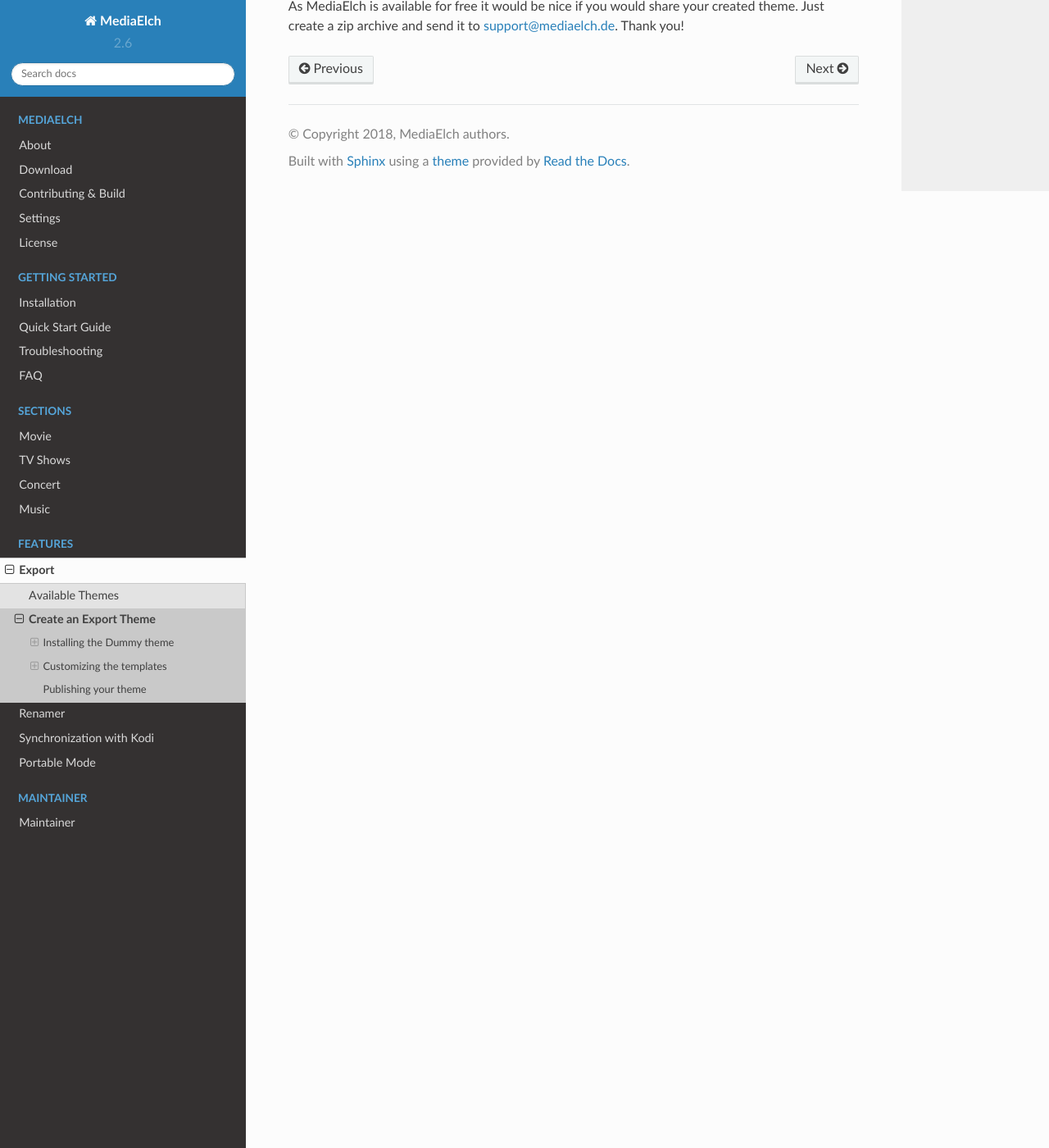
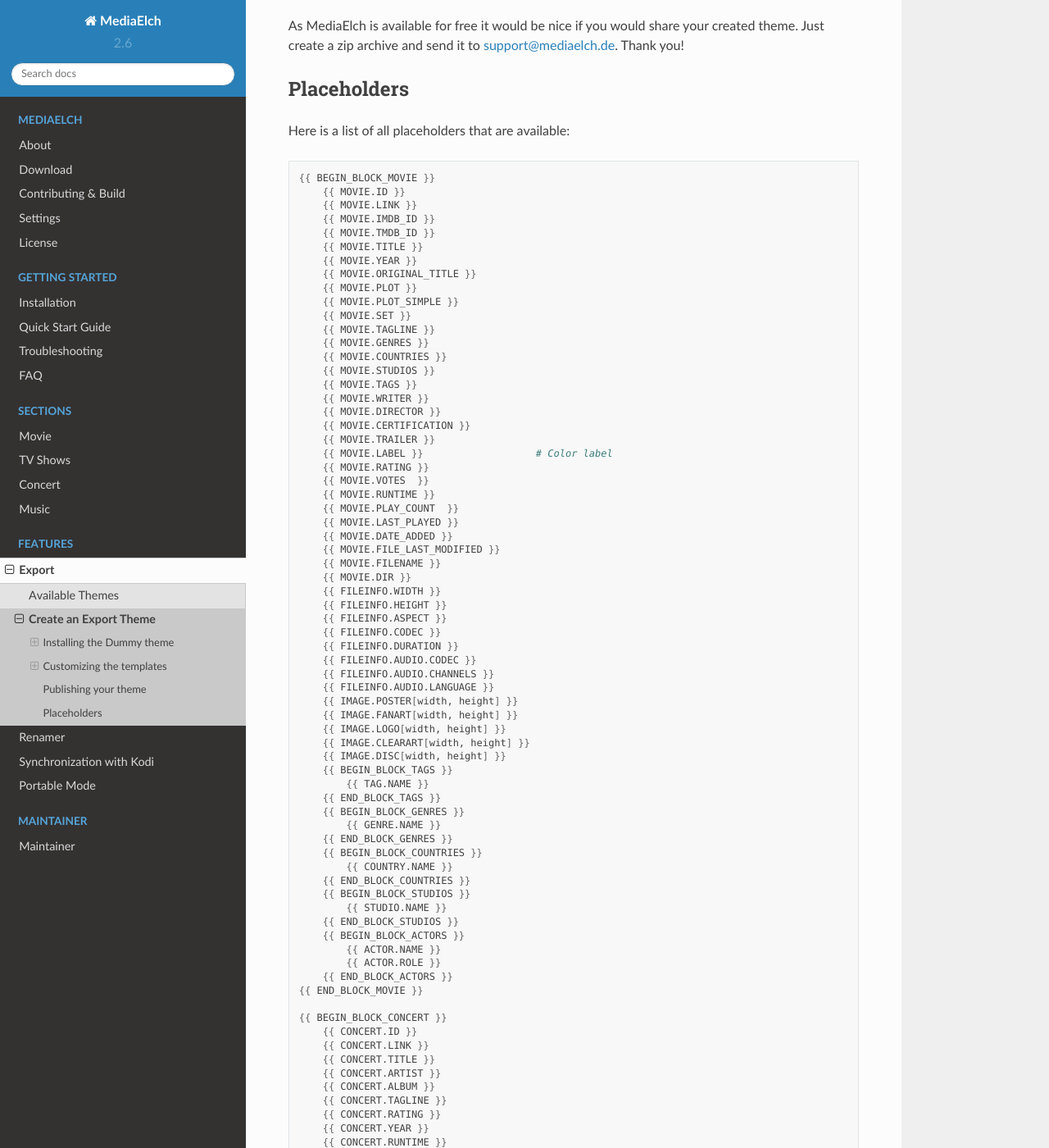
Before and after one commit to mediaelch/mediaelch-doc, a Sphinx documentation site: the page built from docs/source/export/create-theme.rst, in a window 1280 px wide and 1400 px high, scrolled down 1779 px. Shown: the whole window at 82% size. Built offline with Sphinx 7.4.7 and the Read the Docs theme 2.0.0, drawn with Linux system fonts in a browser that asks for light colours; pages that are not in the unit, such as notebooks, are missing from menus; some of the changed text lies outside the part shown.

Commit message:
[Export] Add placeholders section

```diff
--- a/docs/source/export/create-theme.rst
+++ b/docs/source/export/create-theme.rst
@@ -85,3 +85,176 @@ support@mediaelch.de. Thank you!
 .. |br| raw:: html
 
    <br />
+
+Placeholders
+------------
+
+Here is a list of all placeholders that are available:
+
+.. code-block:: sh
+
+  {{ BEGIN_BLOCK_MOVIE }}
+      {{ MOVIE.ID }}
+      {{ MOVIE.LINK }}
+      {{ MOVIE.IMDB_ID }}
+      {{ MOVIE.TMDB_ID }}
+      {{ MOVIE.TITLE }}
+      {{ MOVIE.YEAR }}
+      {{ MOVIE.ORIGINAL_TITLE }}
+      {{ MOVIE.PLOT }}
+      {{ MOVIE.PLOT_SIMPLE }}
+      {{ MOVIE.SET }}
+      {{ MOVIE.TAGLINE }}
+      {{ MOVIE.GENRES }}
+      {{ MOVIE.COUNTRIES }}
+      {{ MOVIE.STUDIOS }}
+      {{ MOVIE.TAGS }}
+      {{ MOVIE.WRITER }}
+      {{ MOVIE.DIRECTOR }}
+      {{ MOVIE.CERTIFICATION }}
+      {{ MOVIE.TRAILER }}
+      {{ MOVIE.LABEL }}                   # Color label
+      {{ MOVIE.RATING }}
+      {{ MOVIE.VOTES  }}
+      {{ MOVIE.RUNTIME }}
+      {{ MOVIE.PLAY_COUNT  }}
+      {{ MOVIE.LAST_PLAYED }}
+      {{ MOVIE.DATE_ADDED }}
+      {{ MOVIE.FILE_LAST_MODIFIED }}
+      {{ MOVIE.FILENAME }}
+      {{ MOVIE.DIR }}
+      {{ FILEINFO.WIDTH }}
+      {{ FILEINFO.HEIGHT }}
+      {{ FILEINFO.ASPECT }}
+      {{ FILEINFO.CODEC }}
+      {{ FILEINFO.DURATION }}
+      {{ FILEINFO.AUDIO.CODEC }}
+      {{ FILEINFO.AUDIO.CHANNELS }}
+      {{ FILEINFO.AUDIO.LANGUAGE }}
+      {{ IMAGE.POSTER[width, height] }}
+      {{ IMAGE.FANART[width, height] }}
+      {{ IMAGE.LOGO[width, height] }}
+      {{ IMAGE.CLEARART[width, height] }}
+      {{ IMAGE.DISC[width, height] }}
+      {{ BEGIN_BLOCK_TAGS }}
+          {{ TAG.NAME }}
+      {{ END_BLOCK_TAGS }}
+      {{ BEGIN_BLOCK_GENRES }}
+          {{ GENRE.NAME }}
+      {{ END_BLOCK_GENRES }}
+      {{ BEGIN_BLOCK_COUNTRIES }}
+          {{ COUNTRY.NAME }}
+      {{ END_BLOCK_COUNTRIES }}
+      {{ BEGIN_BLOCK_STUDIOS }}
+          {{ STUDIO.NAME }}
+      {{ END_BLOCK_STUDIOS }}
+      {{ BEGIN_BLOCK_ACTORS }}
+          {{ ACTOR.NAME }}
+          {{ ACTOR.ROLE }}
+      {{ END_BLOCK_ACTORS }}
+  {{ END_BLOCK_MOVIE }}
+
+  {{ BEGIN_BLOCK_CONCERT }}
+      {{ CONCERT.ID }}
+      {{ CONCERT.LINK }}
+      {{ CONCERT.TITLE }}
+      {{ CONCERT.ARTIST }}
+      {{ CONCERT.ALBUM }}
+      {{ CONCERT.TAGLINE }}
+      {{ CONCERT.RATING }}
+      {{ CONCERT.YEAR }}
+      {{ CONCERT.RUNTIME }}
+      {{ CONCERT.CERTIFICATION }}
+      {{ CONCERT.TRAILER }}
+      {{ CONCERT.PLAY_COUNT }}
+      {{ CONCERT.LAST_PLAYED }}
+      {{ CONCERT.PLOT }}
+      {{ CONCERT.TAGS }}
+      {{ CONCERT.GENRES }}
+      {{ FILEINFO.WIDTH }}
+      {{ FILEINFO.HEIGHT }}
+      {{ FILEINFO.ASPECT }}
+      {{ FILEINFO.CODEC }}
+      {{ FILEINFO.DURATION }}
+      {{ FILEINFO.AUDIO.CODEC }}
+      {{ FILEINFO.AUDIO.CHANNELS }}
+      {{ FILEINFO.AUDIO.LANGUAGE }}
+      {{ BEGIN_BLOCK_TAGS }}
+          {{ TAG.NAME }}
+      {{ END_BLOCK_TAGS }}
+      {{ BEGIN_BLOCK_GENRES }}
+          {{ GENRE.NAME }}
+      {{ END_BLOCK_GENRES }}
+      {{ IMAGE.POSTER[width, height] }}
+      {{ IMAGE.FANART[width, height] }}
+      {{ IMAGE.LOGO[width, height] }}
+      {{ IMAGE.CLEARART[width, height] }}
+      {{ IMAGE.DISC[width, height] }}
+  {{ END_BLOCK_CONCERT }}
+
+  {{ BEGIN_BLOCK_TVSHOW }}
+      {{ TVSHOW.ID }}
+      {{ TVSHOW.LINK }}
+      {{ TVSHOW.IMDB_ID }}
+      {{ TVSHOW.TITLE }}
+      {{ TVSHOW.RATING }}
+      {{ TVSHOW.VOTES }}
+      {{ TVSHOW.CERTIFICATION }}
+      {{ TVSHOW.FIRST_AIRED }}
+      {{ TVSHOW.STUDIO }}
+      {{ TVSHOW.PLOT }}
+      {{ TVSHOW.TAGS }}
+      {{ TVSHOW.GENRES }}
+      {{ BEGIN_BLOCK_ACTORS }}
+      {{ BEGIN_BLOCK_TAGS }}
+          {{ TAG.NAME }}
+      {{ END_BLOCK_TAGS }}
+      {{ BEGIN_BLOCK_GENRES }}
+          {{ GENRE.NAME }}
+      {{ END_BLOCK_GENRES }}
+          {{ ACTOR.NAME }}
+          {{ ACTOR.ROLE }}
+      {{ END_BLOCK_ACTORS }}
+      {{ IMAGE.POSTER[width, height] }}
+      {{ IMAGE.FANART[width, height] }}
+      {{ IMAGE.LOGO[width, height] }}
+      {{ IMAGE.BANNER[width, height] }}
+      {{ IMAGE.CLEARART[width, height] }}
+      {{ IMAGE.CHARACTERART[width, height] }}
+      {{ IMAGE.DISC[width, height] }}
+
+      {{ BEGIN_BLOCK_SEASON }}
+          {{ SEASON }}
+          {{ BEGIN_BLOCK_EPISODE }}
+          {{ SHOW.TITLE }}
+          {{ SHOW.LINK }}
+          {{ EPISODE.LINK }}
+          {{ EPISODE.TITLE }}
+          {{ EPISODE.SEASON }}
+          {{ EPISODE.EPISODE }}
+          {{ EPISODE.RATING }}
+          {{ EPISODE.CERTIFICATION }}
+          {{ EPISODE.FIRST_AIRED }}
+          {{ EPISODE.LAST_PLAYED }}
+          {{ EPISODE.STUDIO }}
+          {{ EPISODE.PLOT }}
+          {{ EPISODE.WRITERS }}
+          {{ EPISODE.DIRECTORS }}
+          {{ FILEINFO.WIDTH }}
+          {{ FILEINFO.HEIGHT }}
+          {{ FILEINFO.ASPECT }}
+          {{ FILEINFO.CODEC }}
+          {{ FILEINFO.DURATION }}
+          {{ FILEINFO.AUDIO.CODEC }}
+          {{ FILEINFO.AUDIO.CHANNELS }}
+          {{ FILEINFO.AUDIO.LANGUAGE }}
+          {{ BEGIN_BLOCK_WRITERS }}
+              {{ WRITER.NAME }}
+              {{ DIRECTOR.NAME }}
+          {{ END_BLOCK_WRITERS }}
+          {{ IMAGE.THUMBNAIL[width, height] }}
+
+          {{ END_BLOCK_EPISODE }}
+      {{ END_BLOCK_SEASON }}
+
+  {{ END_BLOCK_TVSHOW }}
```
